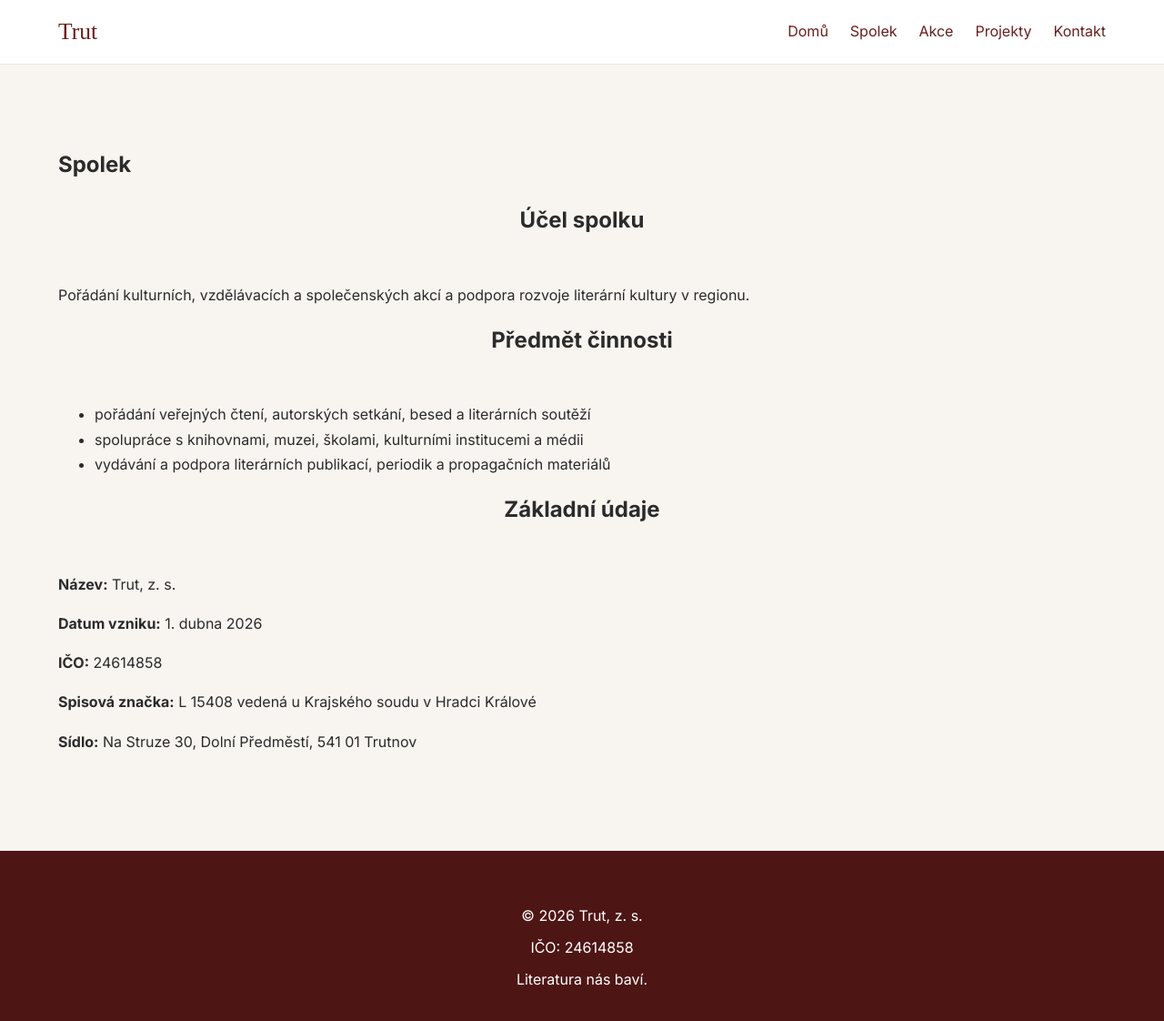
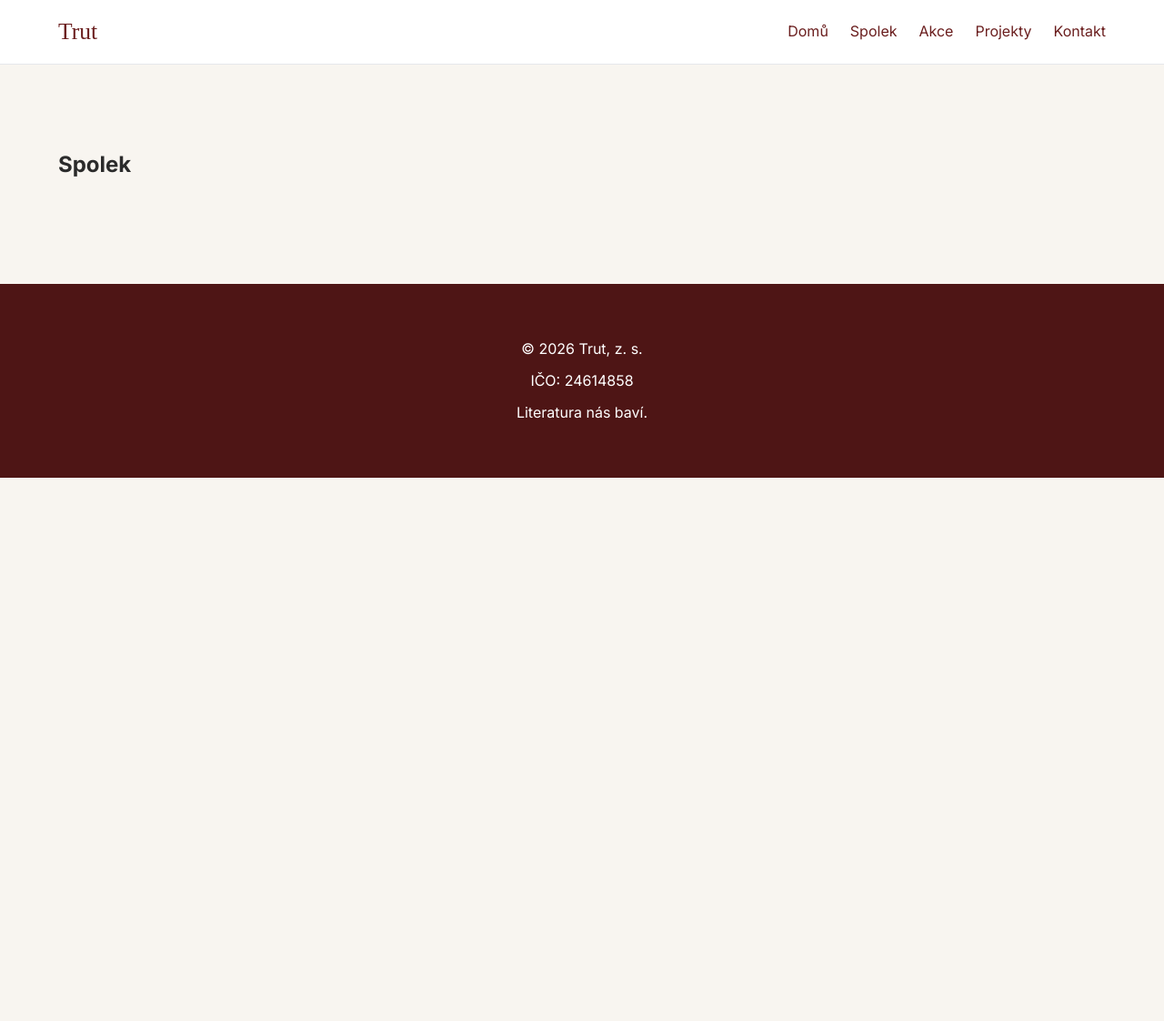
Before and after one commit to petira/trut, a Jekyll site: the page built from about.md, in a window 1280 px wide and 1148 px high. Shown: the top 1122 px of the window at 91% size. Built offline with Jekyll 4.4.1, drawn with Linux system fonts in a browser that asks for light colours; some web fonts are replaced.

Commit message:
Update about.md

```diff
--- a/about.md
+++ b/about.md
@@ -3,25 +3,3 @@ layout: page
 title: Spolek
 permalink: /spolek/
 ---
-
-## Účel spolku
-
-Pořádání kulturních, vzdělávacích a společenských akcí a podpora rozvoje literární kultury v regionu.
-
-## Předmět činnosti
-
-- pořádání veřejných čtení, autorských setkání, besed a literárních soutěží
-- spolupráce s knihovnami, muzei, školami, kulturními institucemi a médii
-- vydávání a podpora literárních publikací, periodik a propagačních materiálů
-
-## Základní údaje
-
-**Název:** Trut, z. s.
-
-**Datum vzniku:** 1. dubna 2026
-
-**IČO:** 24614858
-
-**Spisová značka:** L 15408 vedená u Krajského soudu v Hradci Králové
-
-**Sídlo:** Na Struze 30, Dolní Předměstí, 541 01 Trutnov
```
